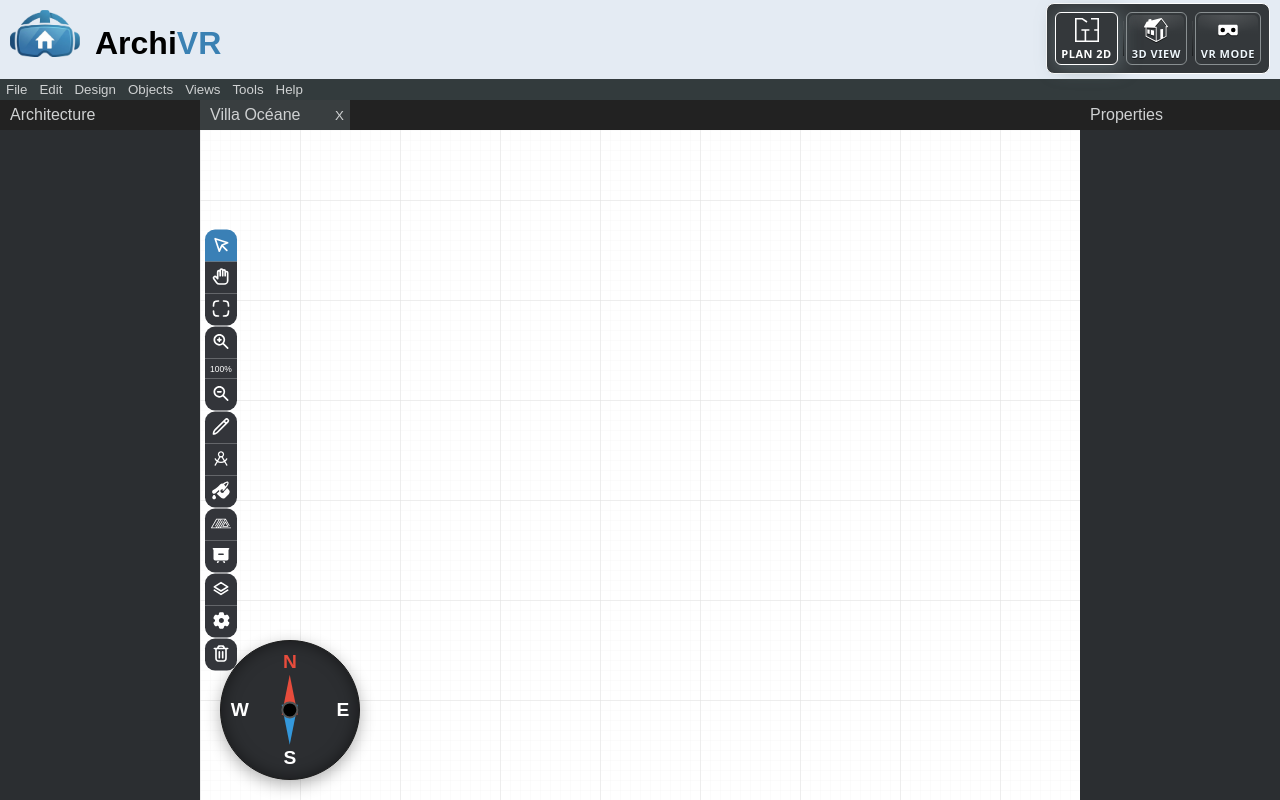
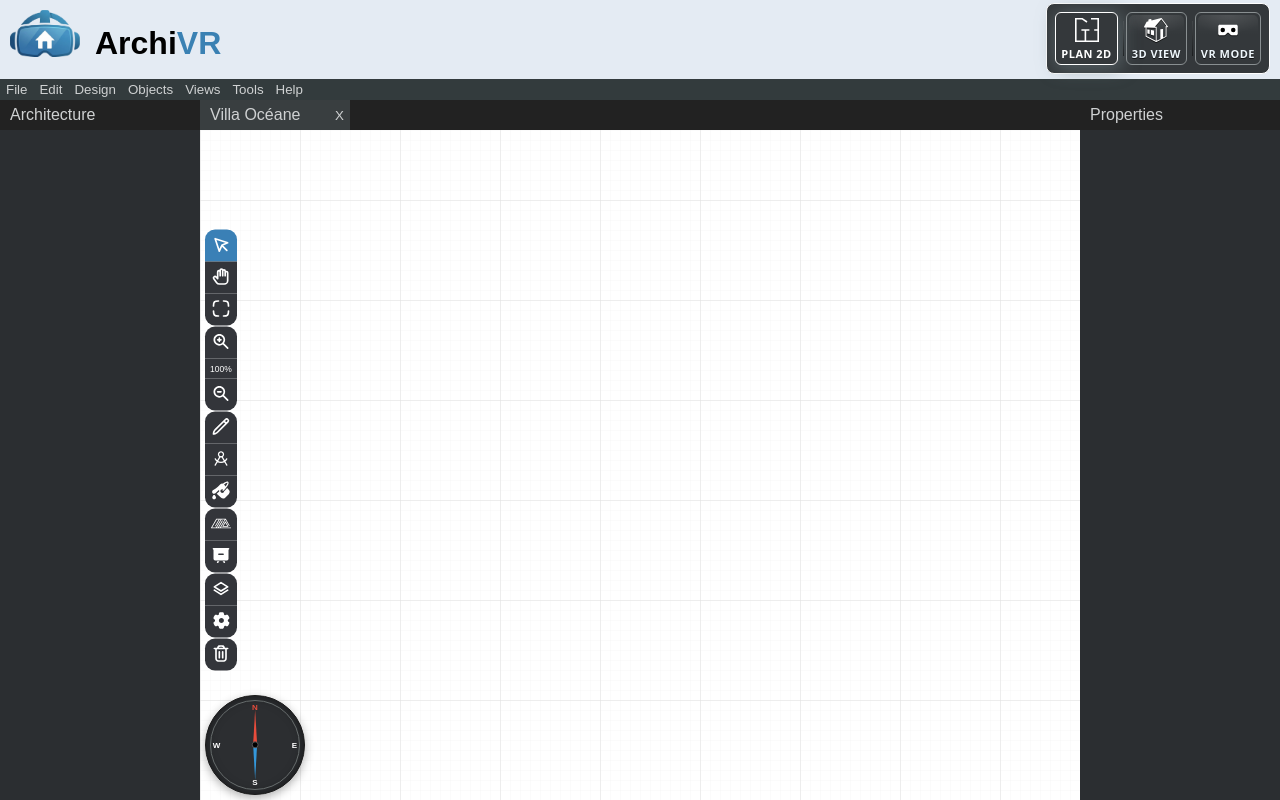
Before and after one commit to nicolachoquet06250/archi-vr, a Nuxt app: page /v2 in a window 1280 px wide. Built offline with nearby package versions, Linux system fonts and the light colour scheme.

Commit message:
Amélioration de la bousolle

```diff
--- a/app/components/V2/Compass.vue
+++ b/app/components/V2/Compass.vue
@@ -72,13 +72,17 @@ onUnmounted(() => {
   --accent-blue: #3498db;
   --text-color: #ffffff;
 
-  /* Permet d'utiliser 'em' à l'intérieur du composant */
-  font-size: 16px;
+  /* Permet d'utiliser les unités de container query à l'intérieur du composant */
+  container-type: size;
   display: flex;
   justify-content: center;
   align-items: center;
   position: relative;
   z-index: 1;
+
+  * {
+    user-select: none;
+  }
 }
 
 .compassContainer {
@@ -94,9 +98,21 @@ onUnmounted(() => {
   background-color: var(--bg-color);
   border-radius: 50%;
   /* Bordure relative à la taille */
-  border: 0.04em solid #1a1a1a;
-  box-shadow: inset 0 0 1em rgba(0,0,0,0.5), 0 0.3em 1em rgba(0,0,0,0.3);
+  border: 0.3cqi solid #1a1a1a;
+  box-shadow: inset 0 0 10cqi rgba(0,0,0,0.5), 0 3cqi 10cqi rgba(0,0,0,0.3);
   box-sizing: border-box; /* Crucial pour les calculs de taille */
+
+  &:after {
+    content: '';
+    position: absolute;
+    top: 4%;
+    left: 4%;
+    width: 90%;
+    height: 90%;
+    border-radius: 6000px;
+    pointer-events: none;
+    border: 1px solid #666c6c;
+  }
 }
 
 .point {
@@ -105,7 +121,7 @@ onUnmounted(() => {
   font-family: Arial, sans-serif;
   font-weight: bold;
   /* Taille du texte proportionnelle */
-  font-size: calc(1em * 1.2);
+  font-size: 8cqi;
 }
 
 /* Positionnement proportionnel */
@@ -130,20 +146,21 @@ onUnmounted(() => {
   position: absolute;
   width: 0;
   height: 0;
-  border-left: 0.5em solid transparent; /* Moitié de la largeur de l'aiguille */
-  border-right: 0.5em solid transparent;
+  left: 50%;
+  right: 0;
+  border-left: 2.5cqi solid transparent;
+  border-right: 2.5cqi solid transparent;
+  translate: -50% 0;
 }
 
 .north {
-  top: 0;
-  border-bottom: 2.5em solid var(--accent-red); /* Longueur proportionnelle */
-  translate: 0 50%;
+  bottom: 50%;
+  border-bottom: 35cqi solid var(--accent-red);
 }
 
 .south {
-  bottom: 0;
-  border-top: 2.5em solid var(--accent-blue);
-  translate: 0 -50%;
+  top: 50%;
+  border-top: 35cqi solid var(--accent-blue);
 }
 
 .pivot {
@@ -151,10 +168,10 @@ onUnmounted(() => {
   top: 50%;
   left: 50%;
   /* Taille du pivot proportionnelle */
-  width: 0.8em;
-  height: 0.8em;
+  width: 5cqi;
+  height: 5cqi;
   background: #000;
-  border: 0.15em solid #555;
+  border: 1cqi solid #555;
   border-radius: 50%;
   transform: translate(-50%, -50%);
   z-index: 10;
--- a/app/pages/v2.vue
+++ b/app/pages/v2.vue
@@ -104,6 +104,7 @@ onUnmounted(() => {
         <span v-show="!isCompact || isMenuOpen">Architecture</span>
         <span v-if="isCompact" :class="$style.toggleIcon">{{ isMenuOpen ? '❮' : '❯' }}</span>
       </nav>
+
       <div v-show="!isCompact || isMenuOpen" :class="$style.content">
         <!-- Contenu du menu ici -->
       </div>
@@ -120,7 +121,7 @@ onUnmounted(() => {
           :side="toolbarSide"
       />
 
-      <Compass v-show="showCompass" size="140px" :class="$style.compass" />
+      <Compass v-show="showCompass" size="100px" :class="$style.compass" />
     </section>
 
     <aside ref="propertiesZoneRef" :class="[$style.propertiesZone, { [$style.open]: isPropertiesOpen }]">
@@ -128,6 +129,7 @@ onUnmounted(() => {
         <span v-if="isCompact" :class="$style.toggleIcon">{{ isPropertiesOpen ? '❯' : '❮' }}</span>
         <span v-show="!isCompact || isPropertiesOpen">Properties</span>
       </nav>
+
       <div v-show="!isCompact || isPropertiesOpen" :class="$style.content">
         <!-- Contenu des propriétés ici -->
       </div>
@@ -219,8 +221,8 @@ onUnmounted(() => {
 
 .compass {
   position: absolute;
-  bottom: 20px;
-  left: 20px;
+  bottom: 5px;
+  left: 5px;
 }
 
 .menuZone .title,
```
